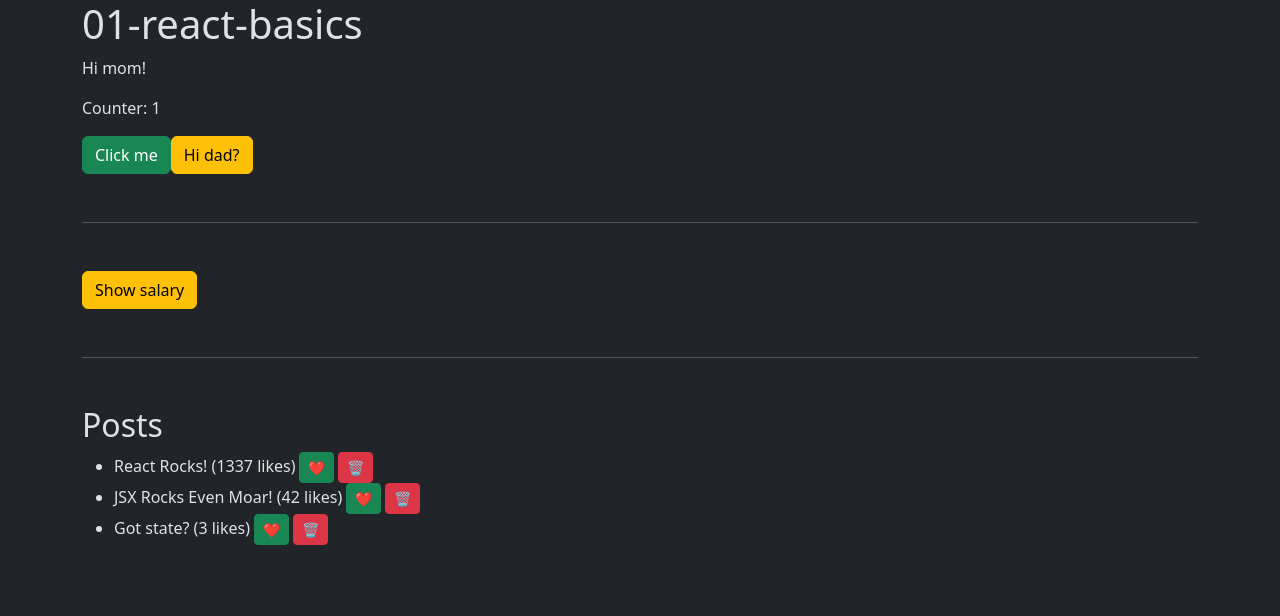
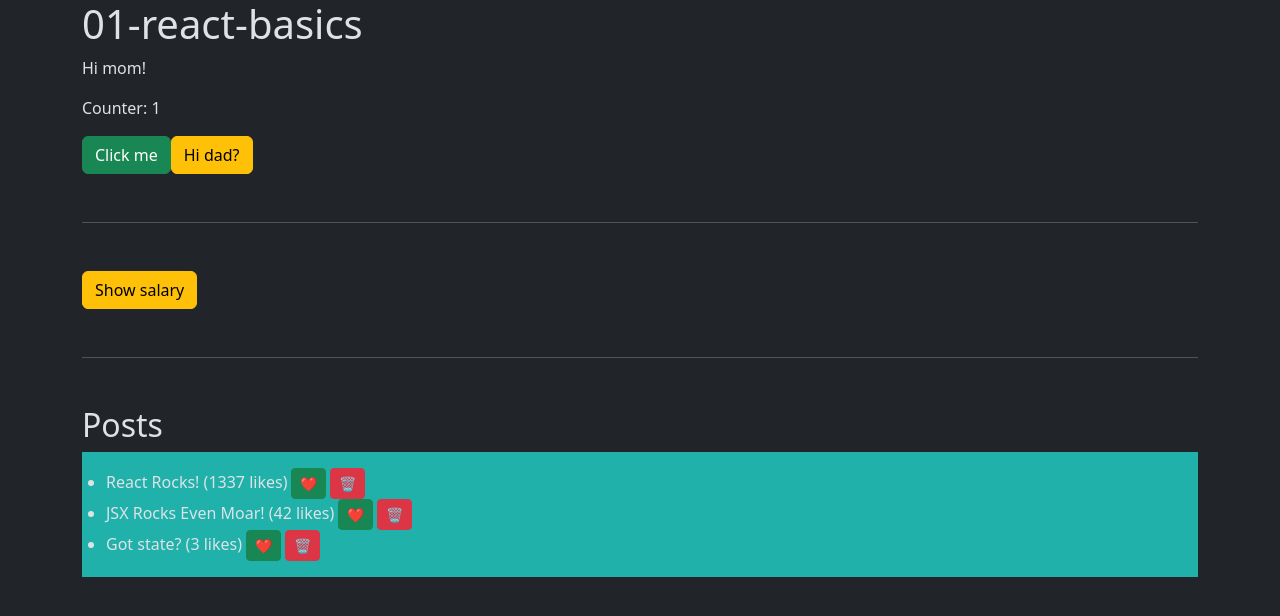
Before and after one commit to drblue/fed23-javascript-2, a React (Vite) app in the folder 01-react-basics/: page / in a window 1280 px wide. Shown: the top 616 px of the page. Built offline with nearby package versions, Linux system fonts and the light colour scheme.

Commit message:
Don't tease user with an empty <ul> if there ain't no posts.

```diff
--- a/01-react-basics/src/App.css
+++ b/01-react-basics/src/App.css
@@ -1,3 +1,8 @@
 hr {
 	margin: 3rem 0;
 }
+
+ul {
+	padding: 1rem 1.5rem;
+	background-color: lightseagreen;
+}
--- a/01-react-basics/src/App.tsx
+++ b/01-react-basics/src/App.tsx
@@ -103,6 +103,7 @@ function App() {
 
 			<h2>Posts</h2>
 
+			{posts.length > 0 && (
 				<ul>
 					{posts.map(post =>
 						<li key={post.id}>
@@ -118,6 +119,7 @@ function App() {
 						</li>
 					)}
 				</ul>
+			)}
 		</div>
 	);
 }
```
Lines whose indentation alone changed are shown as unchanged.
